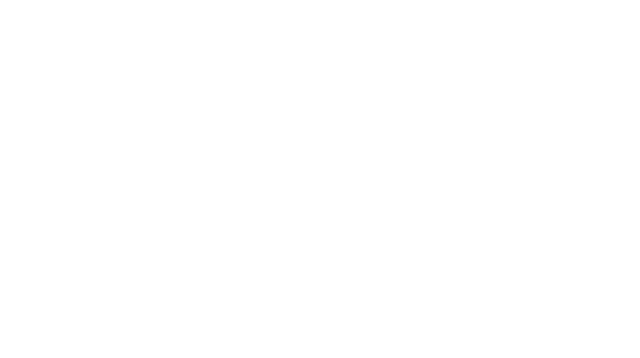
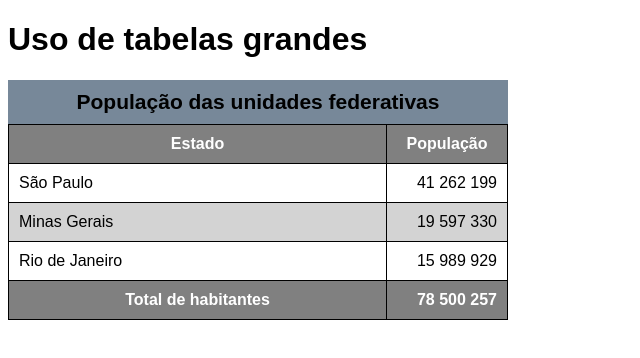
Before and after one commit to Pedrohcj-dev/html-css, a plain HTML site: page exercícios/ex023/tabela002.html in a window 1280 px wide. Shown: the whole page, without its empty margins (0-640 px from the left). Drawn offline with Linux system fonts and the light colour scheme.

Commit message:
aprendi algumas coisa sobre tabelas

```diff
--- a/exercícios/ex023/tabela002.html
+++ b/exercícios/ex023/tabela002.html
@@ -5,8 +5,83 @@
     <meta http-equiv="X-UA-Compatible" content="IE=edge">
     <meta name="viewport" content="width=device-width, initial-scale=1.0">
     <title>Tabelas</title>
+    <style>
+        body{
+            font-family: Arial, Helvetica, sans-serif;
+        }
+
+        table{
+            width: 500px;
+            border-collapse: collapse;
+        }
+        caption{
+            font-size: 21px;
+            font-weight: bolder;
+            padding: 10px;
+            background-color: lightslategray;
+            color: black;
+        }
+
+        td, th{
+            border: 1px solid black;
+            padding: 10px;
+        }
+        thead, tfoot{
+            background-color: gray;
+            color: white;
+
+        }
+
+        tbody > tr:nth-child(2n){
+            background-color: lightgray;
+        }
+        /* Esse comando acima quer dizer que a tabea terá um efeito zebrado, pulando de dois em dois (um sim, um não) quer dizer que todo tr que está dentro do tbody vai ter esse efeito e pra fazer o efeito zebrado usa a pseudoclasse nth-child(2n) ou qualquer número que queira*/
+
+        .num{
+            text-align: right;
+        }
+        #populacao{
+            width: 100px;
+        }
+    </style>
 </head>
 <body>
+    <h1>Uso de tabelas grandes</h1>
+
+    <table>
+        <caption>População das unidades federativas</caption>
+        <thead>
+            <tr>
+                <th scope="col">Estado</th>
+                <th scope="col" id="populacao">População</th>
+            </tr>
+        </thead>
+
+        <tbody>
+            <tr>
+                <td>São Paulo</td>
+                <td class="num">41 262 199</td>
+            </tr>
+            <tr>
+                <td>Minas Gerais</td>
+                <td class="num">19 597 330</td>
+            </tr>
+            <tr>
+                <td>Rio de Janeiro</td>
+                <td class="num">15 989 929</td>
+            </tr>
+        </tbody>
+
+        <tfoot>
+            <tr>
+                <th scope="row">Total de habitantes</th>
+                <td class="num"><strong>78 500 257</strong></td>
+            </tr>
+
+        </tfoot>
+
+
+    </table>
 
 </body>
 </html>
```
Also changed, not shown: exercícios/ex023/tabela003.html (added, +44 -0 lines).
